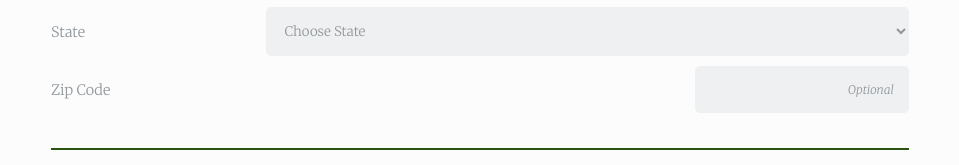
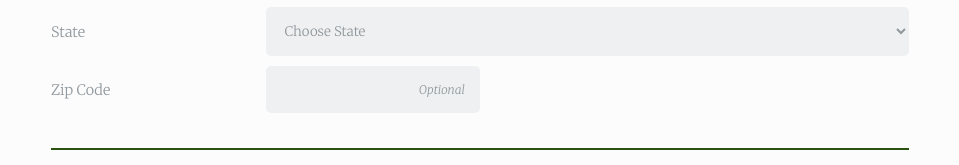
Before and after one commit to bridannemckeown/Unit-3-Project, a plain HTML site: page index.html in a window 1280 px wide. Shown: the part 548-713 px from the top of the page, without its empty margins (160-1119 px from the left). Drawn offline with Linux system fonts and the light colour scheme.

Commit message:
Fixed zip field flex issue

```diff
--- a/css/styles.css
+++ b/css/styles.css
@@ -211,17 +211,15 @@ footer {
     body {
         max-width: 70%;
     }
-
     .contact-info .flex-pair {
         flex-direction: row;
-        justify-content: space-between;
     }
     .flex-pair input:not(#zip),
     .flex-pair select {
         flex: 1 75%;
     }
     .flex-pair label {
-        flex: 1 25%;
+        flex-basis: 25%;
         align-self: center;
         padding: 0;
     }
```
